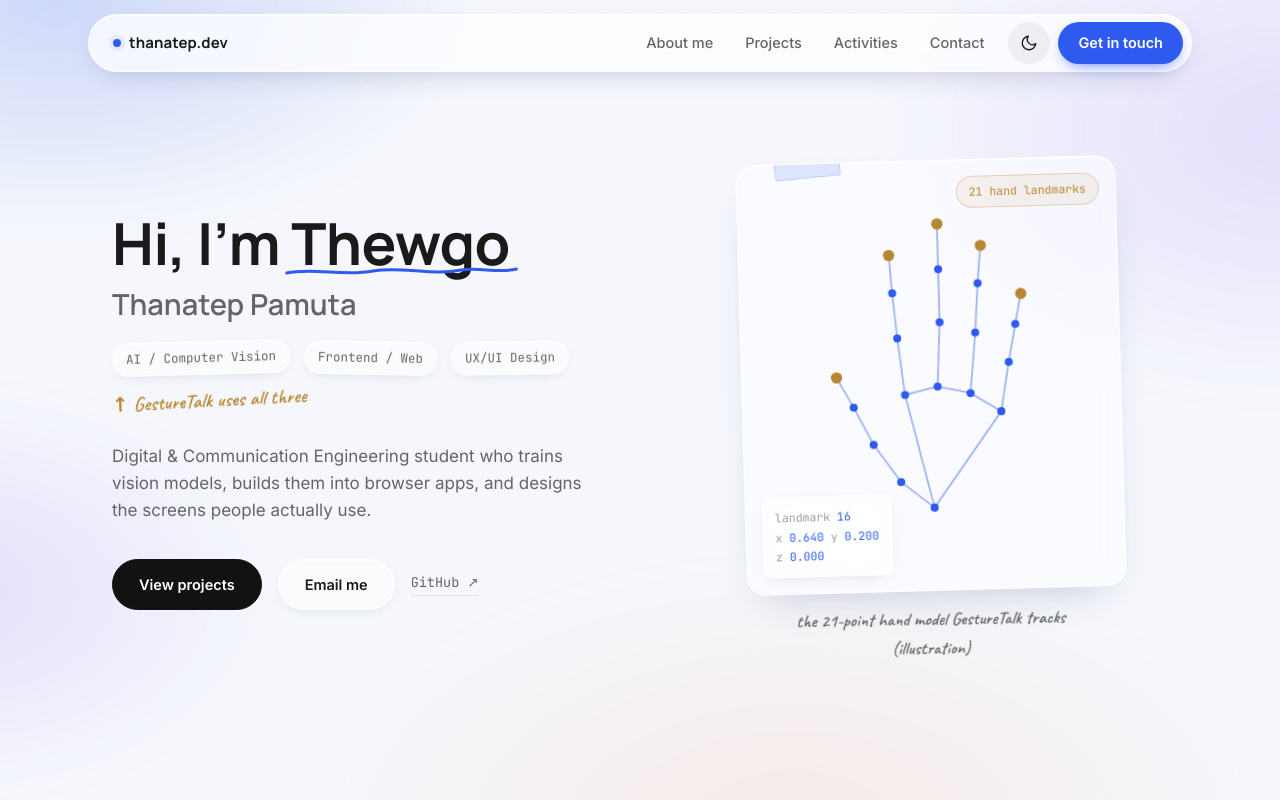
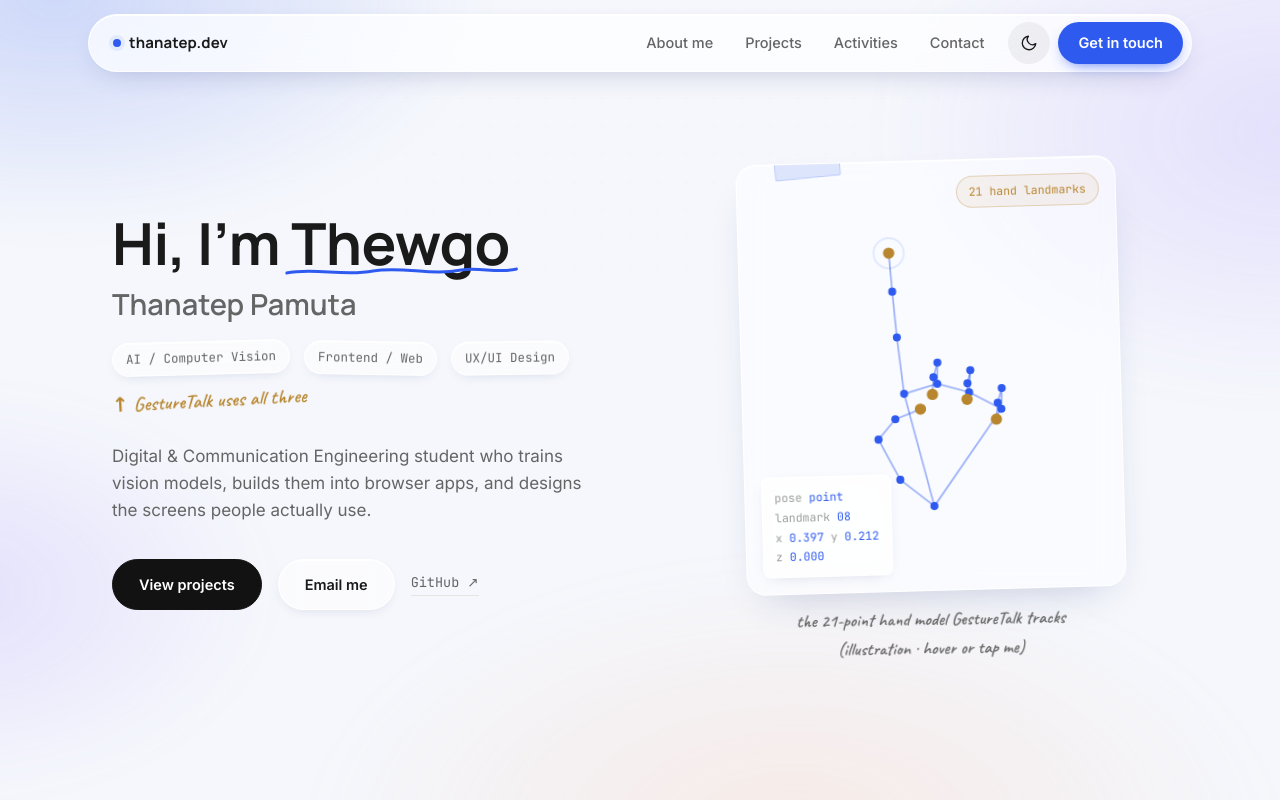
Before and after one commit to tanatep-thewgo/tanatep-thewgo.github.io, a plain HTML site: page index.html in a window 1280 px wide. Shown: the top 800 px of the page. Drawn offline with Linux system fonts and the light colour scheme.

Commit message:
Add files via upload

```diff
--- a/index.html
+++ b/index.html
@@ -277,6 +277,15 @@
     display: inline-block;
   }
   .hero h1 .nick{ position: relative; display: inline-block; }
+  .hero-avatar{
+    width: 1.05em; height: 1.05em;
+    border-radius: 50%;
+    object-fit: cover;
+    vertical-align: -0.2em;
+    margin-right: 0.28em;
+    border: 3px solid var(--g-line, #fff);
+    box-shadow: 0 6px 16px -8px rgba(30,45,110,0.45);
+  }
   .hero h1 .full{
     display: block;
     font-size: 0.5em;
@@ -412,7 +421,8 @@
   .lm-edge{ stroke: var(--accent); stroke-opacity: 0.45; stroke-width: 1.4; fill:none; }
   .lm-node{ fill: var(--accent); }
   .lm-node.tip{ fill: var(--amber); }
-  .lm-node-ring{ fill:none; stroke: var(--accent); stroke-opacity:0.35; }
+  .lm-node-ring{ fill:none; stroke: var(--accent); stroke-opacity:0.6; stroke-width:1.5; }
+  .landmark-card{ cursor: pointer; touch-action: manipulation; }
 
   .readout{
     position:absolute;
@@ -978,12 +988,13 @@
               <g id="nodes"></g>
             </svg>
             <div class="readout" id="readout">
+              <div><span class="k">pose</span> <span class="v" id="rPose">open hand</span></div>
               <div><span class="k">landmark</span> <span class="v" id="rIdx">08</span></div>
               <div><span class="k">x</span> <span class="v" id="rX">0.000</span> <span class="k">y</span> <span class="v" id="rY">0.000</span></div>
               <div><span class="k">z</span> <span class="v" id="rZ">0.000</span></div>
             </div>
           </div>
-          <p class="landmark-caption">the 21-point hand model GestureTalk tracks (illustration)</p>
+          <p class="landmark-caption">the 21-point hand model GestureTalk tracks (illustration · hover or tap me)</p>
         </div>
       </div>
     </section>
@@ -1233,8 +1244,8 @@
 
 <script>
 (function(){
-  // ---- hand-landmark hero graphic ----
-  var points = [
+  // ---- hand-landmark hero graphic (interactive illustration) ----
+  var base = [
     [150,275],[124,254],[103,224],[88,194],[75,170],
     [129,185],[124,140],[121,104],[119,74],
     [155,179],[158,128],[158,86],[158,50],
@@ -1242,89 +1253,149 @@
     [205,200],[212,161],[218,131],[223,107]
   ];
   var tips = [4,8,12,16,20];
-  var edges = [
-    [0,1],[1,2],[2,3],[3,4],
-    [0,5],[5,6],[6,7],[7,8],
-    [5,9],[9,10],[10,11],[11,12],
-    [9,13],[13,14],[14,15],[15,16],
-    [13,17],[17,18],[18,19],[19,20],
-    [0,17]
+  var edges = [[0,1],[1,2],[2,3],[3,4],[0,5],[5,6],[6,7],[7,8],[5,9],[9,10],[10,11],[11,12],
+               [9,13],[13,14],[14,15],[15,16],[13,17],[17,18],[18,19],[19,20],[0,17]];
+  var fingers = [[5,6,7,8],[9,10,11,12],[13,14,15,16],[17,18,19,20]];
+
+  // build a pose from curl amounts: [thumb, index, middle, ring, pinky], 0 = straight, 1 = curled
+  function makePose(c){
+    var p = base.map(function(q){ return q.slice(); });
+    fingers.forEach(function(f, fi){
+      var k = c[fi+1], m = base[f[0]];
+      var fold = [[1,-17],[-2,-6],[-3,7]];   // folded finger seen from the front
+      for(var j=1;j<4;j++){
+        var o = base[f[j]], q = [m[0] + fold[j-1][0], m[1] + fold[j-1][1]];
+        p[f[j]] = [o[0] + (q[0]-o[0])*k, o[1] + (q[1]-o[1])*k];
+      }
+    });
+    var tc = c[0], tgt = {2:[108,222], 3:[122,206], 4:[142,198]};
+    for(var j=2;j<5;j++){
+      var o = base[j], q = tgt[j];
+      p[j] = [o[0] + (q[0]-o[0])*tc, o[1] + (q[1]-o[1])*tc];
+    }
+    return p;
+  }
+  var poses = [
+    { name: 'open hand', c: [0,0,0,0,0] },
+    { name: 'peace',     c: [1,0,0,1,1] },
+    { name: 'point',     c: [1,0,1,1,1] },
+    { name: 'fist',      c: [1,1,1,1,1] },
+    { name: 'call me',   c: [0,1,1,1,0] }
   ];
 
+  poses.forEach(function(ps){ ps.pts = makePose(ps.c); });
+  var svg = document.querySelector('.landmark-card svg');
+  var card = document.querySelector('.landmark-card');
   var edgeG = document.getElementById('edges');
   var nodeG = document.getElementById('nodes');
   var svgNS = 'http://www.w3.org/2000/svg';
+  var reduceMotion = window.matchMedia && window.matchMedia('(prefers-reduced-motion: reduce)').matches;
 
-  edges.forEach(function(e, i){
-    var p1 = points[e[0]], p2 = points[e[1]];
-    var line = document.createElementNS(svgNS, 'line');
-    line.setAttribute('x1', p1[0]); line.setAttribute('y1', p1[1]);
-    line.setAttribute('x2', p2[0]); line.setAttribute('y2', p2[1]);
-    line.setAttribute('class', 'lm-edge');
-    line.style.opacity = '0';
-    line.style.transition = 'opacity .4s ease';
-    edgeG.appendChild(line);
-    setTimeout(function(){ line.style.opacity = '1'; }, 30 * i);
+  var lines = edges.map(function(e, i){
+    var l = document.createElementNS(svgNS, 'line');
+    l.setAttribute('class', 'lm-edge');
+    l.style.opacity = '0'; l.style.transition = 'opacity .4s ease';
+    edgeG.appendChild(l);
+    setTimeout(function(){ l.style.opacity = '1'; }, 30 * i);
+    return l;
   });
-
-  points.forEach(function(p, i){
+  var dots = base.map(function(p, i){
     var isTip = tips.indexOf(i) !== -1;
     var c = document.createElementNS(svgNS, 'circle');
-    c.setAttribute('cx', p[0]); c.setAttribute('cy', p[1]);
     c.setAttribute('r', isTip ? 4.5 : 3.2);
     c.setAttribute('class', 'lm-node' + (isTip ? ' tip' : ''));
-    c.style.opacity = '0';
-    c.style.transition = 'opacity .4s ease';
+    c.style.opacity = '0'; c.style.transition = 'opacity .4s ease';
     nodeG.appendChild(c);
     setTimeout(function(){ c.style.opacity = '1'; }, 22 * i + 200);
+    return c;
   });
-
-  // idle pulse ring on the index fingertip (landmark 8)
-  var ringHost = points[8];
   var ring = document.createElementNS(svgNS, 'circle');
-  ring.setAttribute('cx', ringHost[0]);
-  ring.setAttribute('cy', ringHost[1]);
-  ring.setAttribute('r', 4.5);
   ring.setAttribute('class', 'lm-node-ring');
   nodeG.appendChild(ring);
 
-  var reduceMotion = window.matchMedia && window.matchMedia('(prefers-reduced-motion: reduce)').matches;
+  var rIdx = document.getElementById('rIdx'), rX = document.getElementById('rX'),
+      rY = document.getElementById('rY'), rZ = document.getElementById('rZ'),
+      rPose = document.getElementById('rPose');
 
-  var t = 0;
-  function animateRing(){
-    if(reduceMotion) return;
-    t += 0.035;
-    var r = 4.5 + Math.sin(t) * 3.5 + 3.5;
-    var op = 0.5 - (Math.sin(t) * 0.25 + 0.25);
-    ring.setAttribute('r', Math.max(4.5, r));
-    ring.style.opacity = op;
-    requestAnimationFrame(animateRing);
+  var cur = poses[0].pts.map(function(q){ return q.slice(); });
+  var from = cur, poseIdx = 0, morphStart = -1, MORPH = 700;
+  var focus = 8, hovering = false, tipIdx = 1, t0 = performance.now();
+  var mouse = null;
+
+  function ease(x){ return x < .5 ? 4*x*x*x : 1 - Math.pow(-2*x+2, 3)/2; }
+  function setPose(i){
+    from = cur.map(function(q){ return q.slice(); });
+    poseIdx = i; morphStart = performance.now();
+    var c = poses[i].c; if(c[tips.indexOf(focus)] >= 0.5){ var o = tips.filter(function(t, j){ return c[j] < 0.5; }); focus = o.length ? o[0] : 0; }
+    if(rPose) rPose.textContent = poses[i].name;
   }
-  requestAnimationFrame(animateRing);
+  function pad(i){ return (i < 10 ? '0' : '') + i; }
 
-  // readout: normalized position of the highlighted landmark in this illustration
-  var rIdx = document.getElementById('rIdx');
-  var rX = document.getElementById('rX');
-  var rY = document.getElementById('rY');
-  var rZ = document.getElementById('rZ');
-  var tipIdx = 0;
+  function frame(now){
+    var target = poses[poseIdx].pts;
+    var k = morphStart < 0 ? 1 : Math.min(1, (now - morphStart) / MORPH);
+    var e = ease(k);
+    var tt = (now - t0) / 1000;
+    var shown = [];
+    for(var i=0;i<21;i++){
+      var x = from[i][0] + (target[i][0]-from[i][0])*e;
+      var y = from[i][1] + (target[i][1]-from[i][1])*e;
+      cur[i] = [x, y];
+      // gentle "live tracking" drift
+      var dx = reduceMotion ? 0 : Math.sin(tt*1.3 + i*0.7) * 0.7 + Math.sin(tt*0.5) * 2.2;
+      var dy = reduceMotion ? 0 : Math.cos(tt*1.1 + i*0.9) * 0.7 + Math.cos(tt*0.4) * 1.6;
+      if(mouse){ dx += mouse[0] * 8; dy += mouse[1] * 6; }
+      shown.push([x+dx, y+dy]);
+    }
+    edges.forEach(function(ed, j){
+      var a = shown[ed[0]], b = shown[ed[1]];
+      lines[j].setAttribute('x1', a[0]); lines[j].setAttribute('y1', a[1]);
+      lines[j].setAttribute('x2', b[0]); lines[j].setAttribute('y2', b[1]);
+    });
+    dots.forEach(function(d, j){ d.setAttribute('cx', shown[j][0]); d.setAttribute('cy', shown[j][1]); });
+    var f = shown[focus], pulse = reduceMotion ? 0.5 : (Math.sin(tt*3) + 1) / 2;
+    ring.setAttribute('cx', f[0]); ring.setAttribute('cy', f[1]);
+    ring.setAttribute('r', 6 + pulse * 6); ring.style.opacity = 0.55 - pulse * 0.35;
+    rIdx.textContent = pad(focus);
+    rX.textContent = (f[0]/300).toFixed(3);
+    rY.textContent = (f[1]/340).toFixed(3);
+    rZ.textContent = '0.000';
+    if(!reduceMotion) requestAnimationFrame(frame);
+  }
+  requestAnimationFrame(frame);
+  if(rPose) rPose.textContent = poses[0].name;
 
-  function fmt(n){ return n.toFixed(3); }
+  if(!reduceMotion){
+    setInterval(function(){ if(!hovering) setPose((poseIdx + 1) % poses.length); }, 2600);
+    setInterval(function(){
+      if(hovering) return;
+      var c = poses[poseIdx].c, open = tips.filter(function(t, i){ return c[i] < 0.5; });
+      if(!open.length) open = [0];
+      tipIdx = (tipIdx + 1) % open.length; focus = open[tipIdx];
+    }, 1300);
+  }
 
-  function showLandmark(){
-    var i = tips[tipIdx];
-    var p = points[i];
-    rIdx.textContent = (i < 10 ? '0' : '') + i;
-    rX.textContent = fmt(p[0] / 300);
-    rY.textContent = fmt(p[1] / 340);
-    rZ.textContent = fmt(0);
-    ring.setAttribute('cx', p[0]);
-    ring.setAttribute('cy', p[1]);
-  }
-  showLandmark();
-  if(!reduceMotion){
-    setInterval(function(){ tipIdx = (tipIdx + 1) % tips.length; showLandmark(); }, 1800);
-  }
+  // hover: tilt the card, follow the cursor, focus the nearest landmark
+  card.addEventListener('pointermove', function(ev){
+    hovering = true;
+    var r = card.getBoundingClientRect();
+    var nx = (ev.clientX - r.left) / r.width - 0.5, ny = (ev.clientY - r.top) / r.height - 0.5;
+    mouse = [nx, ny];
+    if(!reduceMotion){
+      card.style.transition = 'transform .12s ease-out';
+      card.style.transform = 'perspective(900px) rotateX(' + (-ny*8) + 'deg) rotateY(' + (nx*10) + 'deg) rotate(-0.4deg)';
+    }
+    var sr = svg.getBoundingClientRect();
+    var px = (ev.clientX - sr.left) / sr.width * 300, py = (ev.clientY - sr.top) / sr.height * 340;
+    var best = 0, bd = 1e9;
+    cur.forEach(function(q, i){ var d = (q[0]-px)*(q[0]-px) + (q[1]-py)*(q[1]-py); if(d < bd){ bd = d; best = i; } });
+    focus = best;
+  });
+  card.addEventListener('pointerleave', function(){
+    hovering = false; mouse = null;
+    card.style.transition = ''; card.style.transform = '';
+  });
+  card.addEventListener('click', function(){ setPose((poseIdx + 1) % poses.length); });
 
   // ---- theme toggle ----
   var root = document.documentElement;
```
